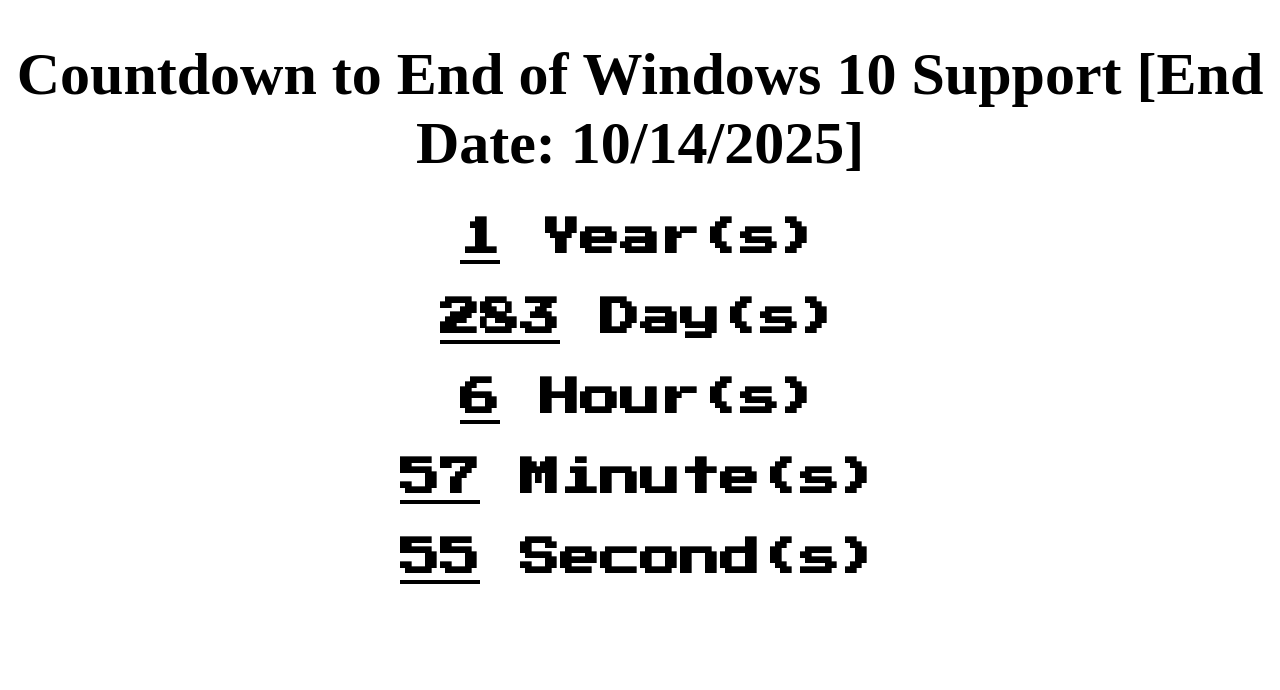
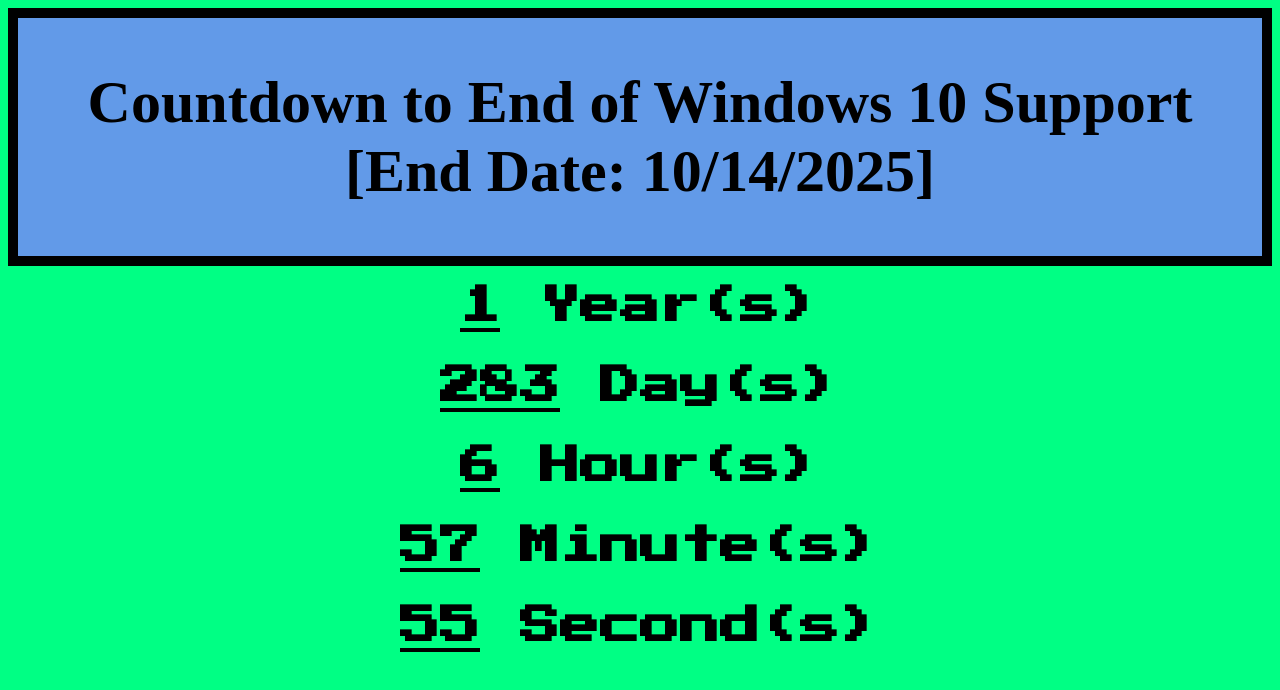
Before and after one commit to ak89mkii/countdown-app-windows-10, a plain HTML site: page index.html in a window 1280 px wide. Drawn offline with Linux system fonts and the light colour scheme; a web font is replaced by a local one.

```diff
--- a/index.html
+++ b/index.html
@@ -12,10 +12,12 @@
 </head>
 
 <body>
-    <container>
-        <h1 class="title">Countdown to End of Windows 10 Support [End Date: 10/14/2025]</h1>
+    <!-- <container> -->
+        <div class="title">
+            <h1>Countdown to End of Windows 10 Support [End Date: 10/14/2025]</h1>
+        </div>
         <div id="countdown"></div>
-    </container>
+    <!-- </container> -->
 <script src="script.js"></script>
 
   <!--
--- a/style.css
+++ b/style.css
@@ -1,18 +1,24 @@
 html {
     height: 100%;
     width: 100%;
-  }
+    background-color: rgb(0, 255, 132);
+}
 
-  .title {
-    font-size: 60px;
+.title {
+    font-size: 30px;
     font-family: 'Rubik Doodle Shadow';
     text-align: center;
     color: black;
-  }
+    background-color: rgb(98, 154, 232);
+    margin-bottom: 20px;
+    padding: 10px;
+    border-style: solid;
+    border-width: 10px;
+}
 
-  #countdown {
+#countdown {
     font-size: 40px;
     font-family: 'Press Start 2P';
     font-weight: bold;
     text-align: center;
-  }
+}
```
